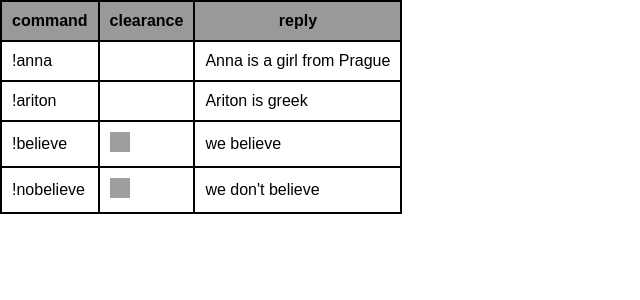
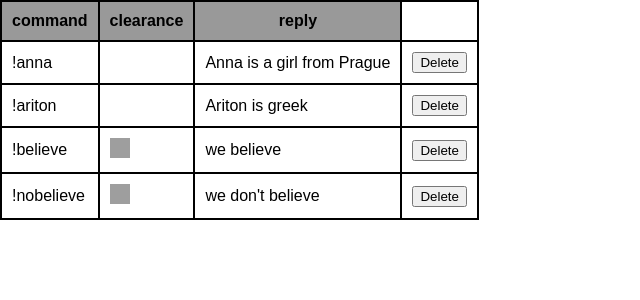
Before and after one commit to LeahTerra/Command_Table, a React (Create React App) app: page / in a window 1280 px wide. Shown: the top 300 px of the page, without its empty margins (0-640 px from the left). Built offline with nearby package versions, Linux system fonts and the light colour scheme; grey boxes are pictures that could not be loaded.

Commit message:
Delete Button
Added a functional button to delete a command from the table. As well. I separated the table function in another js file for cleanliness.

```diff
--- a/src/App.js
+++ b/src/App.js
@@ -1,9 +1,10 @@
 import React, { Component } from 'react';
-import ReactDOM from "react-dom";
+import Table from './Table';
 
-const modLogo =<img src='https://pbs.twimg.com/media/CTEHRvEUcAATDsl.png' width='20px' height='20px'/>;
+class CommandList extends Component {
 
-var data = [
+  state = {
+      commands: [
       {
         command:"!anna",
         clearance: "all",
@@ -23,42 +24,28 @@ var data = [
           command: "!nobelieve",
           clearance: "mod",
           reply: "we don't believe"
-  }
-];
+      },
+    ]};
 
-class CommandList extends React.Component {
+
+  deleteCommand = index => {
+    this.setState({
+      commands: this.state.commands.filter((command, i) => {
+          return i !== index;
+      })
+    })
+  };
 
   render() {
-      let { command } = this.props;
     return (
       <div>
-          <table>
-            <tbody>
-              <tr>
-                <th>command</th>
-                <th>clearance</th>
-                <th>reply</th>
-              </tr>
-              {data.map((command) => {
-                return <CommandListItem command={command} />
-              })}
-            </tbody>
-          </table>
+        <Table
+          commands={this.state.commands}
+          deleteCommand={this.deleteCommand}
+        />
       </div>
     )
   }
 };
 
-function CommandListItem({command}) {
-  console.log(command);
-
-  return (
-    <tr>
-        <td>{command.command}</td>
-        <td>{command.clearance === 'mod' ? modLogo : ''} </td>
-        <td>{command.reply}</td>
-    </tr>
-  )
-}
-
 export default CommandList
--- /dev/null
+++ b/src/Table.js
@@ -0,0 +1,48 @@
+import React, {Component} from 'react';
+
+const modLogo =<img src='https://pbs.twimg.com/media/CTEHRvEUcAATDsl.png' alt='mod' width='20px' height='20px'/>;
+
+class Table extends Component {
+    render() {
+        const { commands, deleteCommand } = this.props;
+        return (
+            <div>
+                <table>
+                    <CommandListHeader />
+                    <CommandListItems
+                        commands={commands}
+                        deleteCommand={deleteCommand}
+                        />
+                </table>
+            </div>
+        );
+    }
+}
+
+const CommandListHeader = () => {
+    return (
+        <thead>
+            <tr>
+                <th>command</th>
+                <th>clearance</th>
+                <th>reply</th>
+            </tr>
+        </thead>
+    )
+}
+
+const CommandListItems = props => {
+    const rows = props.commands.map((row, index) =>{
+        return (
+            <tr key={index}>
+                <td>{row.command}</td>
+                <td>{row.clearance === 'mod' ? modLogo : ''} </td>
+                <td>{row.reply}</td>
+                <td><button onClick={() => props.deleteCommand(index)}>Delete</button></td>
+            </tr>
+        )
+    });
+    return <tbody>{rows}</tbody>
+}
+
+export default Table
```
Also changed, not shown: src/logo.svg (deleted). Lines whose indentation alone changed are shown as unchanged.
